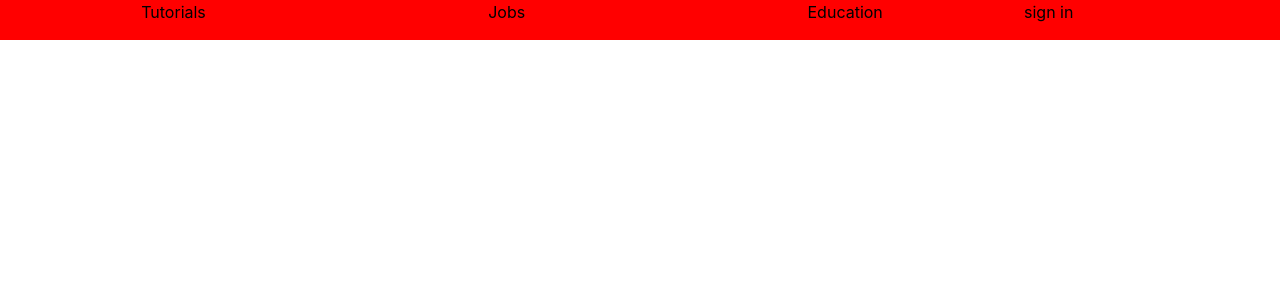
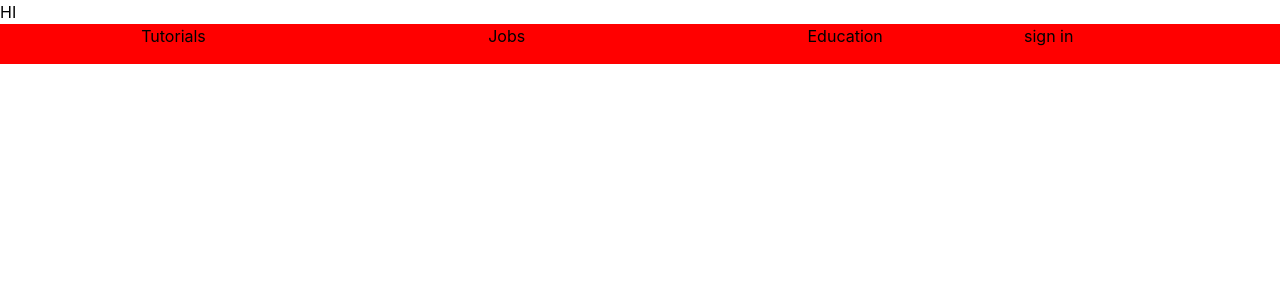
Before and after one commit to deepakrajkranti/CarrerHub, a React (Vite) app: page / in a window 1280 px wide. Shown: the top 300 px of the page. Built offline with nearby package versions, Linux system fonts and the light colour scheme.

Commit message:
Divyansh commit

```diff
--- a/src/App.jsx
+++ b/src/App.jsx
@@ -7,6 +7,7 @@ function App() {
 
   return (
     <>
+      <div>HI </div>
       <Home/>
     </>
   )
```
